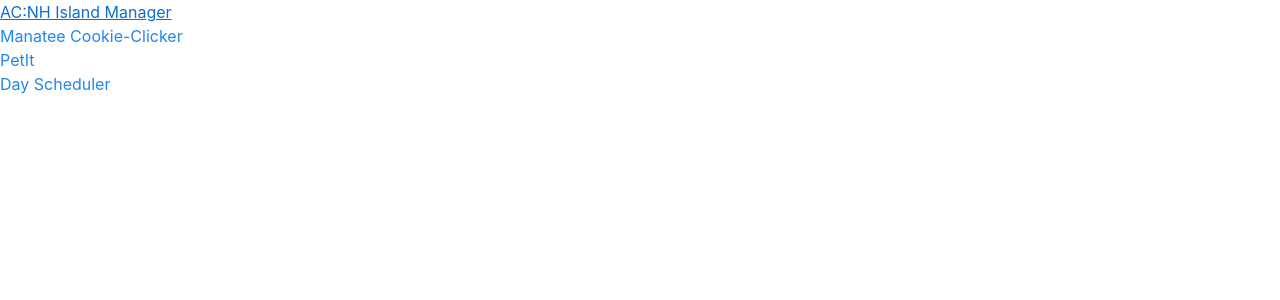
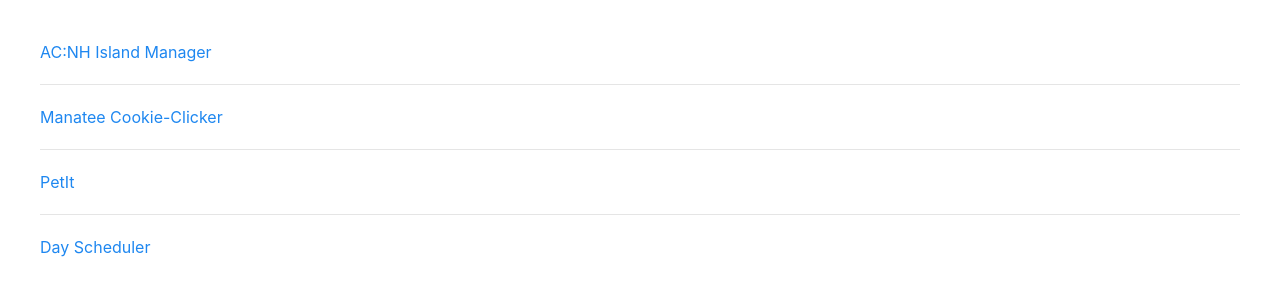
Before and after one commit to specsnstats/portfolio, a React (Create React App) app: page / in a window 1280 px wide. Shown: the top 300 px of the page. Built offline with nearby package versions, Linux system fonts and the light colour scheme.

Commit message:
added some styling

```diff
--- a/src/ProjectBox.js
+++ b/src/ProjectBox.js
@@ -39,7 +39,7 @@ export default function ProjectBox() {
 
     return (
         <div>
-            <ul uk-accordion="true">
+            <ul className="uk-list-divider uk-margin-medium-left uk-margin-medium-right uk-margin-medium-top uk-list-large" uk-accordion="true">
 
                 {projects.map((project) => (
                     <li key={project.name}>
```
